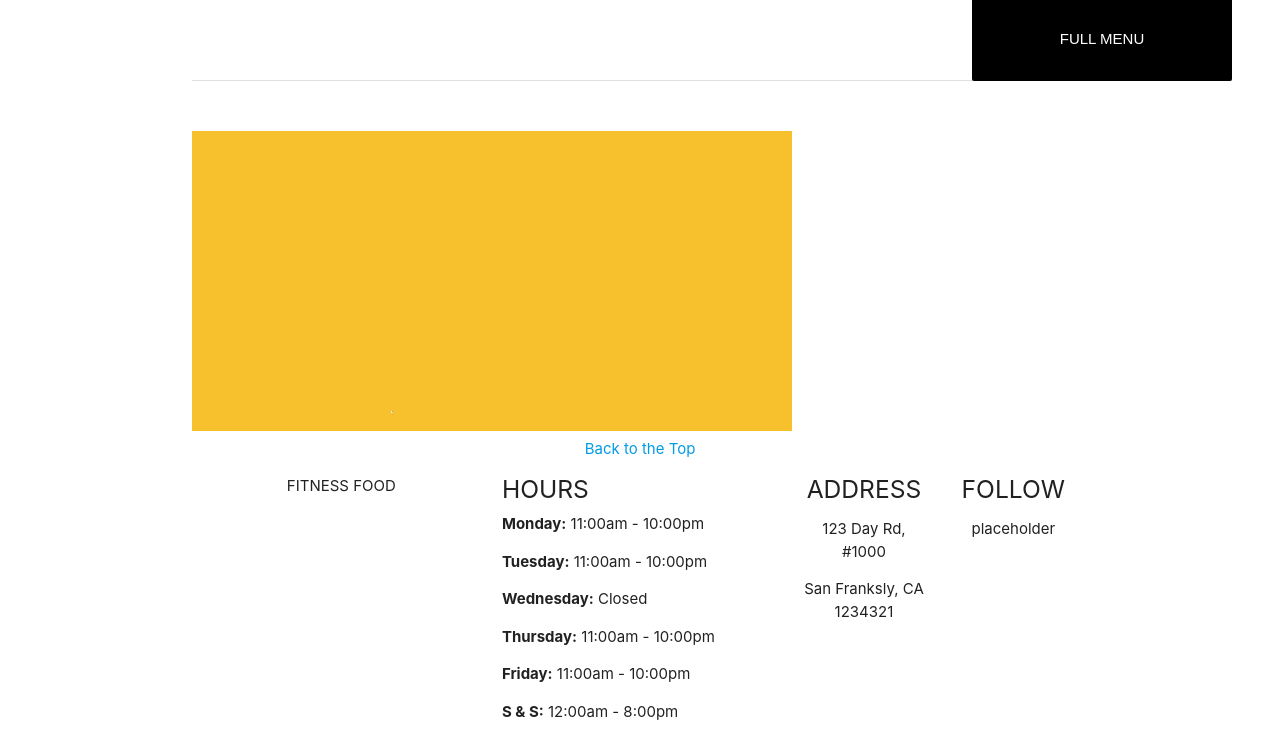
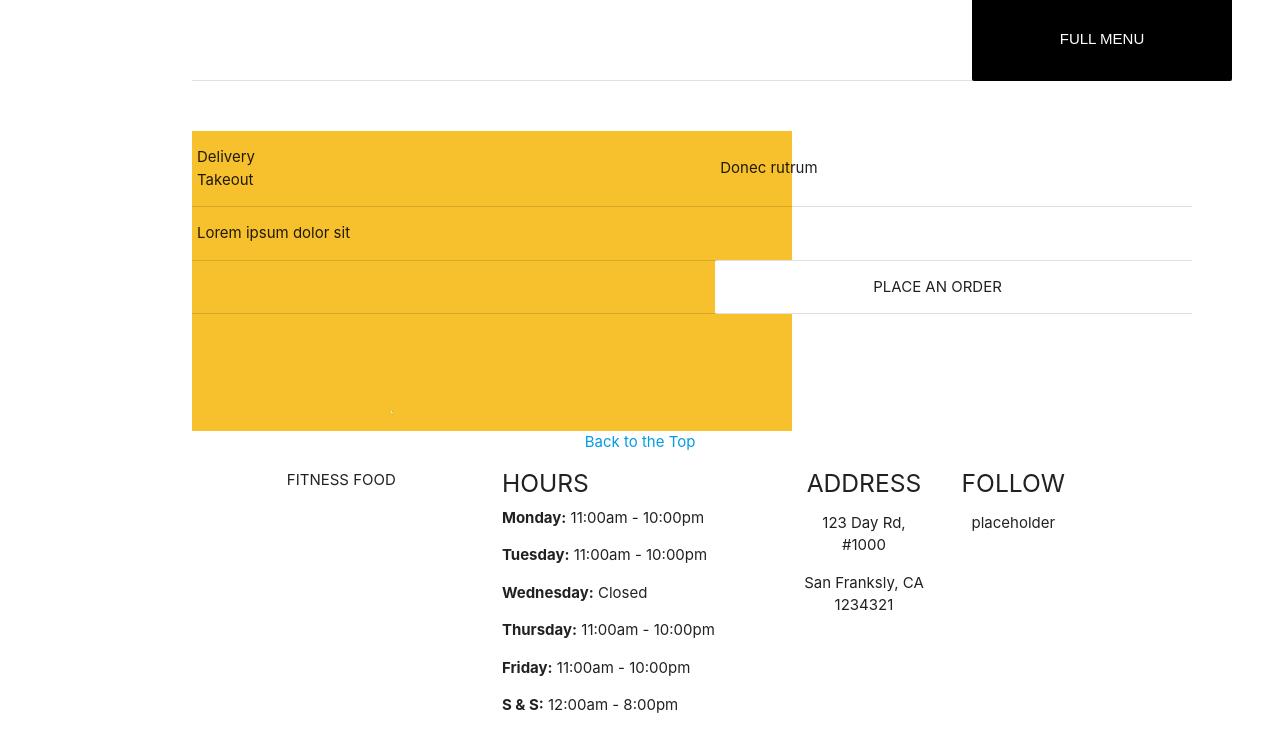
Before and after one commit to Fitness-Food/Fitness-Food, a website: page public/menu/index.html in a window 1280 px wide. Shown: the part 1081-1811 px from the top of the page. Drawn offline with nearby package versions, Linux system fonts and the light colour scheme; no server answers.

Commit message:
menu design
the design for menu and make an order

```diff
--- a/public/menu/index.html
+++ b/public/menu/index.html
@@ -45,7 +45,24 @@
                         <td colspan="3"></td>
                         <td style="background-color: black;"><p style="color:white">FULL MENU</p></td>
                 </table>
-                <img src="../assets/yellow.jpg" style="margin-top:50px">
+                <img src="../assets/yellow.jpg" style="margin-top:50px;position: absolute;z-index: -1;">
+                <div style="z-index:3;position: relative;width: 1000px;height: 300px;margin-top: 50px;">
+                    <table class="menu2">
+                        <tbody><tr>
+                            <td>Delivery<br>Takeout</td>
+                            <td>Donec rutrum</td>
+                        </tr>
+                        <tr>
+                            <td>Lorem ipsum dolor sit</td>
+                            <td></td>
+                        </tr>
+                        <tr>
+                            <td></td>
+                            <td style="text-align:center;background-color: white;">PLACE AN ORDER</td>
+                            <td></td>
+                        </tr>
+                        </tbody></table>
+                </div>
             </div>
         </main>
 
--- a/public/menu/styles.css
+++ b/public/menu/styles.css
@@ -40,3 +40,8 @@ body {
     font-size: 20px;
     font-weight:bold;
 }
+
+.menu2 {
+    border:none;
+    border-collapse: hidden;
+}
```
